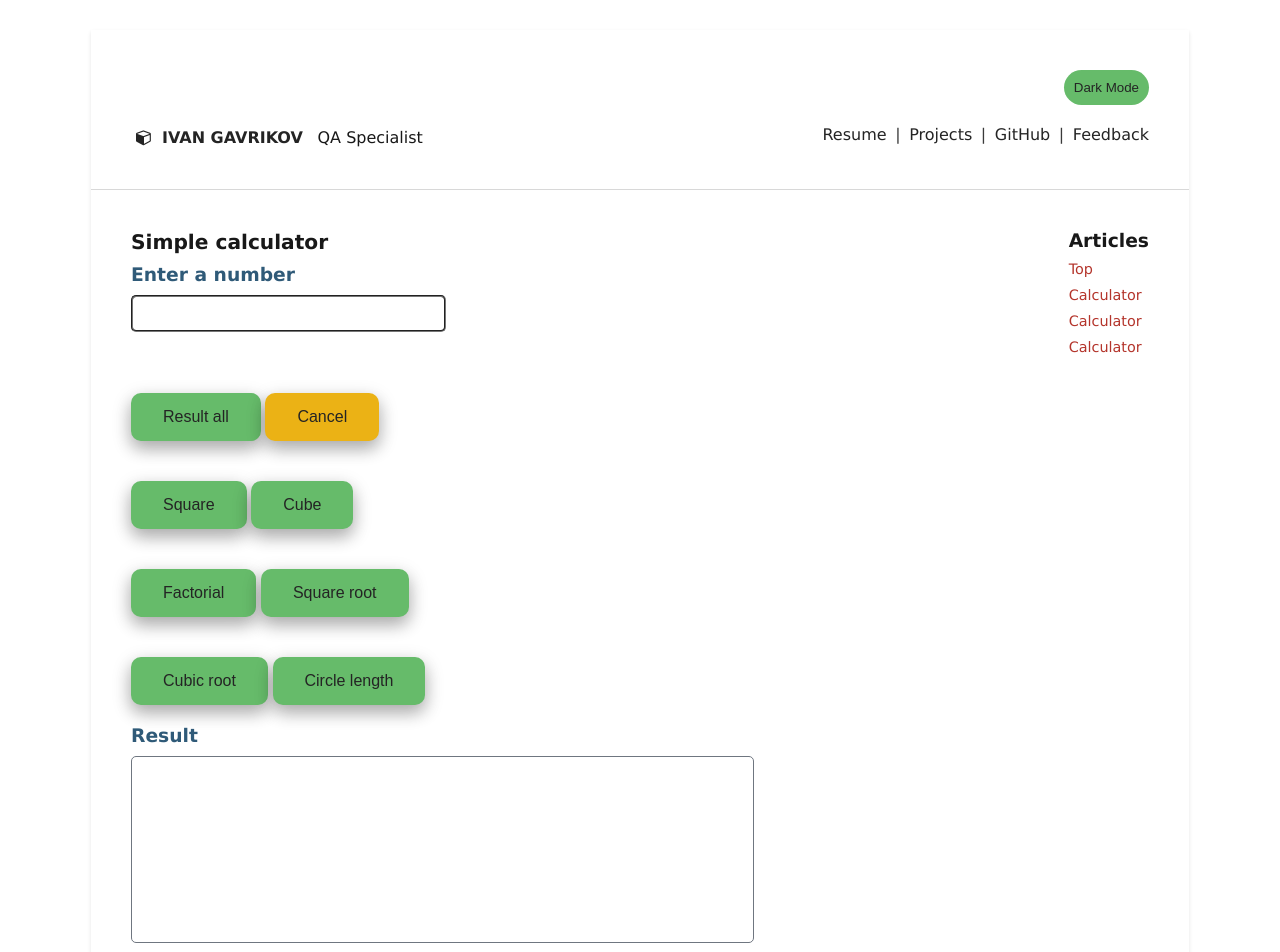
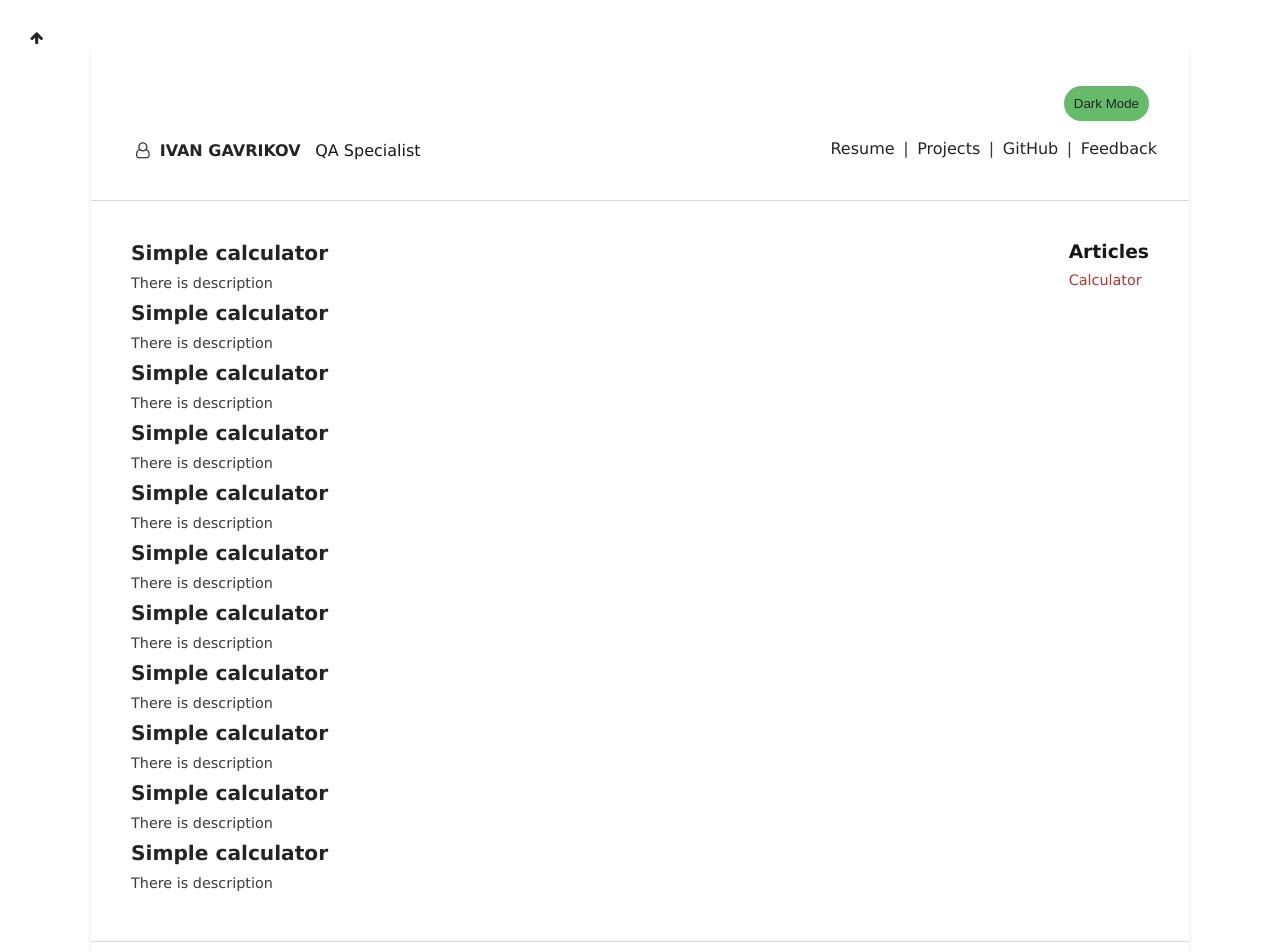
Before and after one commit to g1f/ivan-qa, a plain HTML site: page projects.html in a window 1280 px wide. Shown: the top 952 px of the page. Drawn offline with Linux system fonts and the light colour scheme.

Commit message:
Re-built project page and back-to-top button
https://github.com/g1f/ivan-qa/issues/1
https://github.com/g1f/ivan-qa/issues/12

```diff
--- a/projects.html
+++ b/projects.html
@@ -17,12 +17,18 @@
 </head>
 
 <body id="top-anchor">
+    <!--back-to-top-->
+    <a href="#top-anchor" rel="top-anchor">
+        <div class="btn-back-to-top">
+            <i class="fa fa-arrow-up" aria-hidden="true"></i>
+        </div>
+    </a>
     <!--page-wrapper-->
     <div class="projects-wrapper">
         <div class="top-wrapper">
             <!--theme-switcher-->
             <div class="dark-mode-section">
-                <button class="btn-dark">Dark Mode</button>
+                <button>Dark Mode</button>
             </div>
             <script src="../ivan-qa/scripts/dark-mode.js"></script>
             <!--top-section-->
@@ -30,15 +36,15 @@
                 <!--header-->
                 <header>
                     <div class="person-info">
-                        <h1 class="name"><a href="../ivan-qa/index.html"><i class="fa fa-cube" aria-hidden="true"></i>Ivan
+                        <h1 class="name"><a href="../ivan-qa/index.html"><i class="fa fa-user-o" aria-hidden="true"></i>Ivan
                                 Gavrikov</a></h1>
                         <h2 class="position">QA Specialist</h2>
                     </div>
                 </header>
 
             <!--nav-->
-            <nav>
-                <ul class="nav-item">
+            <nav class="top-nav">
+                <ul>
                     <a href="../ivan-qa/resume.html">
                         <li>Resume</li>
                     </a>
@@ -61,58 +67,65 @@
 
         <!--main-wrapper-->
         <div class="main-wrapper">
-        <!--main-section-->
-        <main class="main-section">
-                <div class="section-wrapper">
-                <section class="calculator">
-                    <h2 id="calc-anchor">Simple calculator</h2>
-                    <div class="calc-input-section">
-                        <h3>Enter a number</h3>
-                        <input class="calc-num-input" type="text">
-                        <div class="calc-notice-section">
-                            <p id="calc-notice"></p>
-                        </div>
-                    </div>
+            <!--main-section-->
+            <main class="main-section">
+                <section class="main-section-item">
+                    <h2 id="calc-anchor"><a href="../ivan-qa/projects/calculator.html">Simple calculator</a></h2>
+                    <p>There is description</p>
+                </section>
+                <section class="main-section-item">
+                    <h2 id="calc-anchor"><a href="../ivan-qa/projects/calculator.html">Simple calculator</a></h2>
+                    <p>There is description</p>
+                </section>
+                <section class="main-section-item">
+                    <h2 id="calc-anchor"><a href="../ivan-qa/projects/calculator.html">Simple calculator</a></h2>
+                    <p>There is description</p>
+                </section>
+                <section class="main-section-item">
+                    <h2 id="calc-anchor"><a href="../ivan-qa/projects/calculator.html">Simple calculator</a></h2>
+                    <p>There is description</p>
+                </section>
+                <section class="main-section-item">
+                    <h2 id="calc-anchor"><a href="../ivan-qa/projects/calculator.html">Simple calculator</a></h2>
+                    <p>There is description</p>
+                </section>
+                <section class="main-section-item">
+                    <h2 id="calc-anchor"><a href="../ivan-qa/projects/calculator.html">Simple calculator</a></h2>
+                    <p>There is description</p>
+                </section>
+                <section class="main-section-item">
+                    <h2 id="calc-anchor"><a href="../ivan-qa/projects/calculator.html">Simple calculator</a></h2>
+                    <p>There is description</p>
+                </section>
+                <section class="main-section-item">
+                    <h2 id="calc-anchor"><a href="../ivan-qa/projects/calculator.html">Simple calculator</a></h2>
+                    <p>There is description</p>
+                </section>
+                <section class="main-section-item">
+                    <h2 id="calc-anchor"><a href="../ivan-qa/projects/calculator.html">Simple calculator</a></h2>
+                    <p>There is description</p>
+                </section>
+                <section class="main-section-item">
+                    <h2 id="calc-anchor"><a href="../ivan-qa/projects/calculator.html">Simple calculator</a></h2>
+                    <p>There is description</p>
+                </section>
+                <section class="main-section-item">
+                    <h2 id="calc-anchor"><a href="../ivan-qa/projects/calculator.html">Simple calculator</a></h2>
+                    <p>There is description</p>
+                </section>
+            </main>
 
-                    <div class="calc-buttons-section">
-                        <button class="btn-calc" id="btn-result-all">Result all</button>
-                        <button class="btn-cancel-calc" id="btn-cancel">Cancel</button><br>
-                        <button class="btn-calc" id="btn-sqr">Square</button>
-                        <button class="btn-calc" id="btn-cube">Cube</button>
-                        <button class="btn-calc" id="btn-factorial">Factorial</button>
-                        <button class="btn-calc" id="btn-sqr-root">Square root</button>
-                        <button class="btn-calc" id="btn-sqr-cubic-root">Cubic root</button>
-                        <button class="btn-calc" id="btn-circle-length">Circle length</button>
-                    </div>
-
-                    <h3>Result</h3>
-                    <div class="calc-result-section">
-
-                        <img id="img-sqr"><p id="p-sqr"></p><br>
-                        <img id="img-cube"><p id="p-cube"></p><br>
-                        <img id="img-factorial"><p id="p-factorial"></p><br>
-                        <img id="img-sqr-root"><p id="p-sqr-root"></p><br>
-                        <img id="img-cube-root"><p id="p-sqr-cubic-root"></p><br>
-                        <img id="img-circle-length"><p id="p-circle-length"></p>
-                    </div>
-                    <script src="../ivan-qa/scripts/calculator.js"></script>
-                </section>
-                </div>
-        </main>
-
-        <aside class="side-section">
-            <!--section-->
-            <section class="side-section-wrapper">
+            <!--side-section-->
+            <aside class="side-section">
                 <h3>Articles</h3>
                 <ul class="side-section-nav">
-                <a href=#top-anchor rel="top-anchor"><li>Top</li></a>
-                <a href=#calc-anchor rel="calculator"><li>Calculator</li></a>
-                <a href=#calc-anchor rel="calculator"><li>Calculator</li></a>
-                <a href=#calc-anchor rel="calculator"><li>Calculator</li></a>
+                    <a href=#calc-anchor rel="calc-anchor">
+                        <li>Calculator</li>
+                    </a>
                 </ul>
-            </section>
-        </aside>
-    </div>
+            </aside>
+        </div>
+
         <!--footer-->
         <footer class="footer">
             <!--footer-section-1-->
```
Also changed, not shown: feedback.html (+10 -4 lines), index.html (+10 -4 lines), resume.html (+7 -0 lines).
